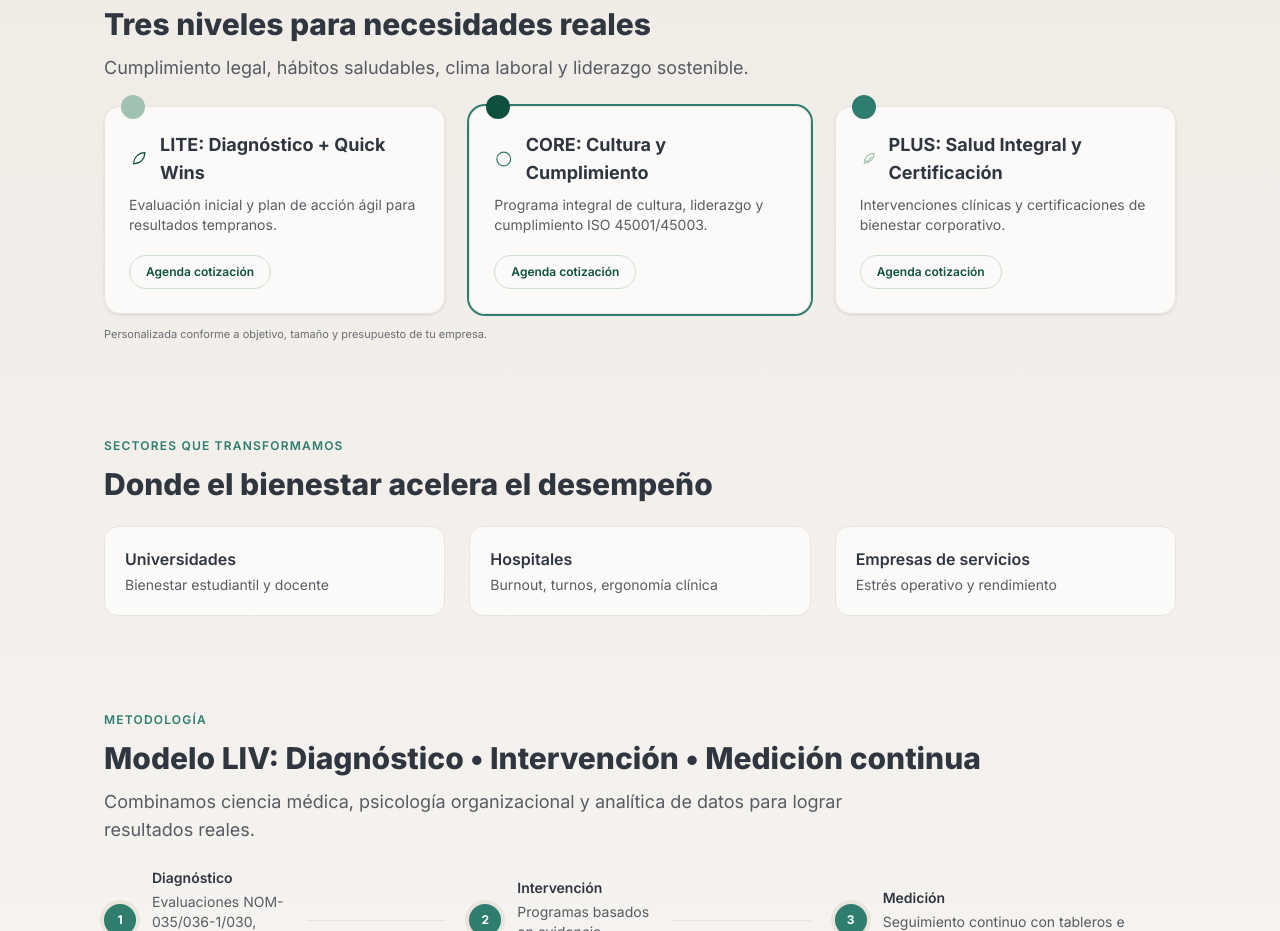
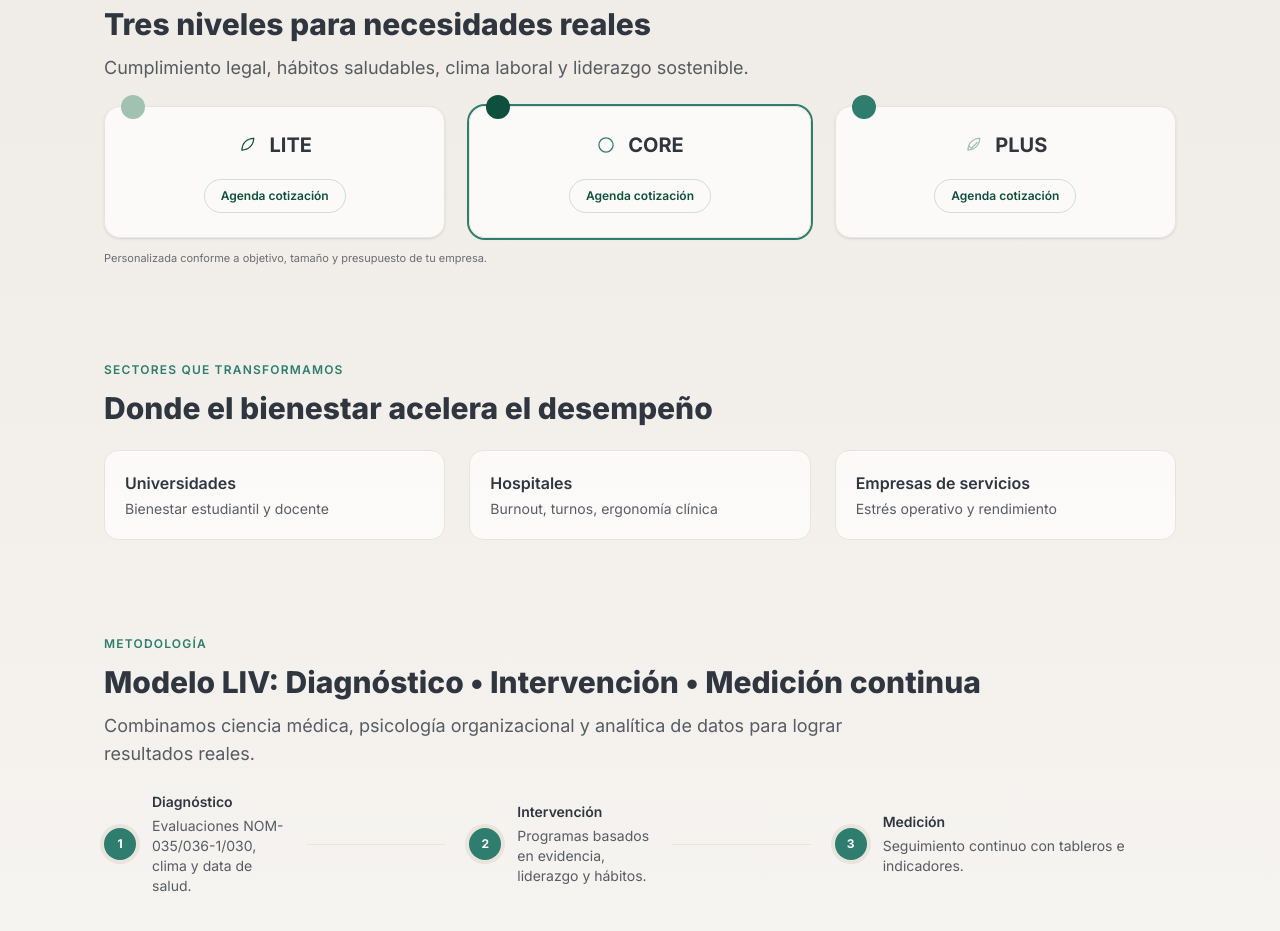
Before and after one commit to hugoarchundia/livwell, a Next.js app: page / in a window 1280 px wide. Shown: the part 1260-2191 px from the top of the page. Built offline with nearby package versions, Linux system fonts and the light colour scheme.

Commit message:
Refactor TierCard titles and descriptions in Home component for clarity; adjust layout in TierCard for improved alignment

```diff
--- a/app/components/TierCard.tsx
+++ b/app/components/TierCard.tsx
@@ -33,9 +33,9 @@ export function TierCard({
         className={`absolute -top-3 left-4 h-6 w-6 rounded-full ${accent}`}
       ></div>
       <div className='p-6'>
-        <div className='flex items-center gap-3'>
+        <div className='flex items-center justify-center gap-3'>
           {icon}
-          <h3 className='text-lg font-bold text-slate'>{title}</h3>
+          <h3 className='text-xl font-bold text-slate'>{title}</h3>
         </div>
         <p className='mt-2 text-sm text-slate/80'>{description}</p>
         <ul className='mt-4 space-y-2'>
@@ -50,7 +50,7 @@ export function TierCard({
           ))}
         </ul>
         {ctaHref && ctaLabel && (
-          <div className='mt-5'>
+          <div className='mt-5 flex justify-center'>
             <Link
               href={ctaHref}
               className='inline-flex items-center rounded-full border border-sage/50 px-4 py-2 text-xs font-semibold text-forest hover:bg-sand/60'
--- a/app/page.tsx
+++ b/app/page.tsx
@@ -146,8 +146,8 @@ export default function Home() {
           <div className='grid gap-6 sm:grid-cols-3'>
             <TierCard
               level='LITE'
-              title='LITE: Diagnóstico + Quick Wins'
-              description='Evaluación inicial y plan de acción ágil para resultados tempranos.'
+              title='LITE'
+              description=''
               benefits={[]}
               icon={<LeafIcon className='text-forest' />}
               ctaHref='#contacto'
@@ -155,8 +155,8 @@ export default function Home() {
             />
             <TierCard
               level='CORE'
-              title='CORE: Cultura y Cumplimiento'
-              description='Programa integral de cultura, liderazgo y cumplimiento ISO 45001/45003.'
+              title='CORE'
+              description=''
               benefits={[]}
               icon={<CircleIcon className='text-sap' />}
               featured
@@ -165,8 +165,8 @@ export default function Home() {
             />
             <TierCard
               level='PLUS'
-              title='PLUS: Salud Integral y Certificación'
-              description='Intervenciones clínicas y certificaciones de bienestar corporativo.'
+              title='PLUS'
+              description=''
               benefits={[]}
               icon={<CheckLeafIcon className='text-sage' />}
               ctaHref='#contacto'
```
